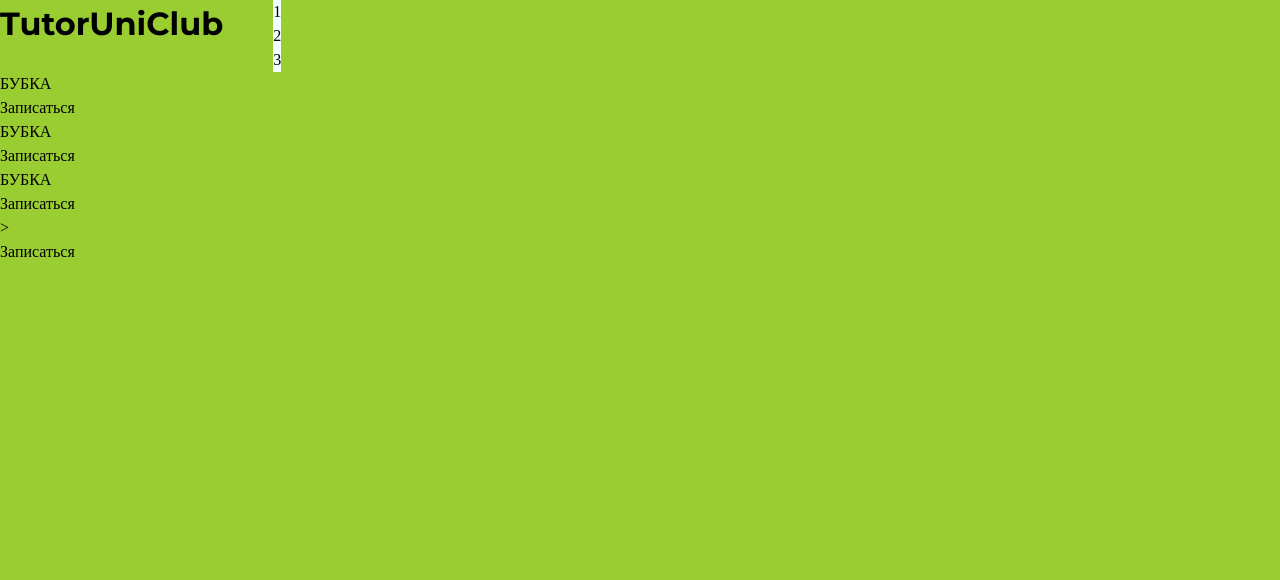
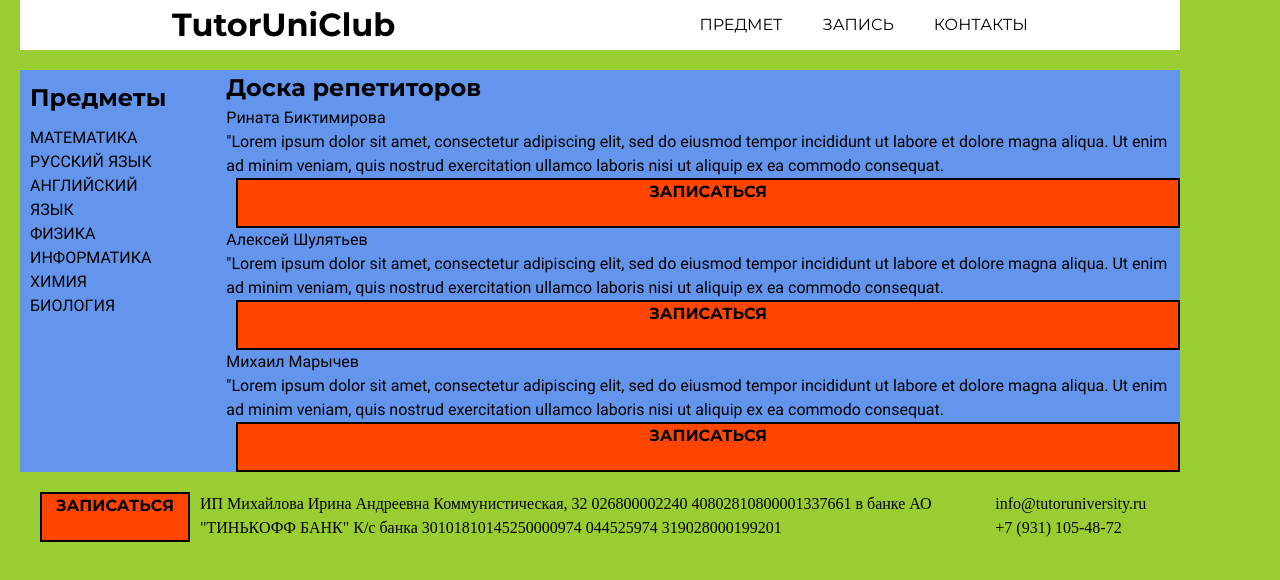
Before and after one commit to ShuliatevAl/TutorUni_club, a website built with webpack: page src/index.html in a window 1280 px wide. Built offline with nearby package versions, Linux system fonts and the light colour scheme; files whose address does not match are found by name.

Commit message:
layout start

```diff
--- a/src/index.html
+++ b/src/index.html
@@ -11,64 +11,109 @@
 <body>
     <div class="_container">
         <header class="header">
-            <h1 class="header__title">TutorUniClub</h1>
+            <h1 class="header__title title">TutorUniClub</h1>
             <nav class="header__nav">
-                <ul class="nav_menu">
-                    <li>1</li>
-                    <li>2</li>
-                    <li>3</li>
+                <ul class="header__menu">
+                    <li class="header__menu-item">
+                        <a class="link">Предмет</a>
+                    </li>
+                    <li class="header__menu-item">
+                        <a class="link">Запись</a>
+                    </li>
+                    <li class="header__menu-item">
+                        <a class="link">Контакты</a>
+                    </li>
                 </ul>
             </nav>
         </header>
     </div>
 
 
-    <main>
-        <div class="_container">
-            <div class="subjects">
-                <h2 class="subjects__title">
-                    <ul class="subjects__list">
-                        <li></li>
-                    </ul>
-            </div>
-        </div>
-        <div class="_container">
-            <div class="cards">
-                <h2 class="cards__title">
 
+    <div class="_container">
+        <main class="index">
+            <div class="index-item subjects">
+                <h2 class="subjects__title title">
+                    Предметы
                 </h2>
-                <ul class="cards__list">
-                    <li>
-                        <span>БУБКА</span>
-                        <p></p>
-                        <a class="button">Записаться</a>
+                <ul class="subjects__list">
+                    <li class="subjects__item_major">
+                        <a class="subjects__link link">Математика</a>
                     </li>
-                    <li>
-                        <span>БУБКА</span>
-                        <p></p>
-                        <a class="button">Записаться</a>
+                    <li class="subjects__item_major">
+                        <a class="subjects__link link">Русский язык</a>
                     </li>
-                    <li>
-                        <span>БУБКА</span>
-                        <p></p>
-                        <a class="button">Записаться</a>
+                    <li class="subjects__item">
+                        <a class="subjects__link link">Английский язык</a>
+                    </li>
+                    <li class="subjects__item">
+                        <a class="subjects__link link">Физика</a>
+                    </li>
+                    <li class="subjects__item">
+                        <a class="subjects__link link">Информатика</a>
+                    </li>
+                    <li class="subjects__item">
+                        <a class="subjects__link link">Химия</a>
+                    </li>
+                    <li class="subjects__item">
+                        <a class="subjects__link link">Биология</a>
                     </li>
                 </ul>
             </div>
+            <div class="index-item cards">
+                <h2 class="cards__title title">
+                    Доска репетиторов
+                </h2>
+                <ul class="cards__list">
+                    <li class="cards__item person-card">
+                        <span class="person-card__name">Рината</span>
+                        <span class="person-card__surname">Биктимирова</span>
+                        <p class="person-card__description">"Lorem ipsum dolor sit amet, consectetur adipiscing elit,
+                            sed do eiusmod tempor incididunt ut labore et dolore magna aliqua. Ut enim ad minim veniam,
+                            quis nostrud exercitation ullamco laboris nisi ut aliquip ex ea commodo consequat.</p>
+                        <a class="person-card__button button">Записаться</a>
+                    </li>
+                    <li class="cards__item person-card">
+                        <span class="person-card__name">Алексей</span>
+                        <span class="person-card__surname">Шулятьев</span>
+                        <p class="person-card__description">"Lorem ipsum dolor sit amet, consectetur adipiscing elit,
+                            sed do eiusmod tempor incididunt ut labore et dolore magna aliqua. Ut enim ad minim veniam,
+                            quis nostrud exercitation ullamco laboris nisi ut aliquip ex ea commodo consequat.</p>
+                        <a class="person-card__button button">Записаться</a>
+                    </li>
+                    <li class="cards__item person-card">
+                        <span class="person-card__name">Михаил</span>
+                        <span class="person-card__surname">Марычев</span>
+                        <p class="person-card__description">"Lorem ipsum dolor sit amet, consectetur adipiscing elit,
+                            sed do eiusmod tempor incididunt ut labore et dolore magna aliqua. Ut enim ad minim veniam,
+                            quis nostrud exercitation ullamco laboris nisi ut aliquip ex ea commodo consequat.</p>
+                        <a class="person-card__button button">Записаться</a>
+                    </li>
+                </ul>
+            </div>
+        </main>
+    </div>
 
-        </div>>
-    </main>
     <div class="_container">
         <footer class="footer">
-            <img class="footer__logo">
             <a class=" footer__button button">Записаться</a>
             <div class="footer__info">
-                <span></span>
+                <span class="info-item__name">ИП Михайлова Ирина Андреевна</span>
+                <span class="info-item__adress">Коммунистическая, 32</span>
+                <span class="info-item__inn">026800002240</span>
+                <span class="info-item__bank-account">40802810800001337661 в банке АО "ТИНЬКОФФ БАНК"</span>
+                <span class="info-item__bank">К/с банка 30101810145250000974</span>
+                <span class="info-item__inn">044525974</span>
+                <span class="info-item__ogrn">319028000199201</span>
+            </div>
+            <div class="footer__contacts">
+                <span class="contacts__mail">info@tutoruniversity.ru</span>
+                <span class="contacts__tel">+7 (931) 105-48-72</span>
             </div>
             <div class="footer__social">
-                <a class="social__link" href="#" title="ВК" target="_blank"></a>
-                <a class="social__link" href="#" title="Instagram" target="_blank"></a>
-                <a class="social__link" href="#" title="Telegram" target="_blank"></a>
+                <a class="social__link link" href="#" title="VK" target="_blank"></a>
+                <a class="social__link link" href="#" title="Instagram" target="_blank"></a>
+                <a class="social__link link" href="#" title="Telegram" target="_blank"></a>
             </div>
         </footer>
     </div>
--- a/src/index.scss
+++ b/src/index.scss
@@ -1 +1 @@
-@import 'style/nullstyle', 'style/fonts', 'style/variables', 'style/style';
+@import 'style/nullstyle', 'style/fonts', 'style/variables', 'style/globalstyles', 'style/style';
--- /dev/null
+++ b/src/style/_globalstyles.scss
@@ -0,0 +1,75 @@
+._container {
+    max-width: $maxWidth;
+    width: 100%;
+
+    margin: 0 auto;
+    padding: 0 20px;
+}
+
+.visually-hidden {
+    position: absolute;
+    overflow: hidden;
+    clip: rect(0 0 0 0);
+    height: 1px;
+    width: 1px;
+    margin: -1px;
+    padding: 0;
+    border: 0;
+}
+
+html,
+body {
+    height: 100%;
+}
+
+body {
+    display: flex;
+    flex-direction: column;
+}
+
+a {
+    display: inline-block;
+
+    text-decoration: none;
+    vertical-align: center;
+    color: inherit;
+
+    cursor: pointer;
+}
+
+.title {
+    font-family: 'Montserrat';
+}
+
+.link {
+    text-transform: uppercase;
+
+    &:hover {
+        color: orange;
+    }
+}
+
+.button {
+    width: 100%;
+    min-width: 150px;
+    height: 50px;
+
+    display: inline-block;
+
+    margin: auto 10px;
+
+    border: 2px solid black;
+    background-color: orangered;
+
+    font-family: 'Montserrat';
+    font-weight: bold;
+
+    text-transform: uppercase;
+    text-align: center;
+    //vertical-align: middle;
+
+    &:hover,
+    &:active {
+        background-color: orange;
+    }
+}
--- a/src/style/_style.scss
+++ b/src/style/_style.scss
@@ -1,17 +1,74 @@
 body {
+    max-width: 1200px;
+
     background-color: $back;
 }
 
-header {
+
+.header {
+    height: 50px;
+
     display: flex;
-    flex-direction: row;
+    justify-content: space-around;
+    align-items: center;
+
+    font-family: 'Montserrat';
+
+    background-color: #fff;
+
+    &__title {
+        margin: auto 30px;
+    }
+
+    &__nav {
+        margin: auto 10px;
+    }
+
+    &__menu {
+        display: flex;
+
+        &-item {
+            margin: auto 20px;
+        }
+    }
 }
 
-nav {
-    background-color: azure;
-    margin-left: 50px;
+.index {
+    margin: 20px 0;
+
+    display: flex;
+    justify-content: space-around;
+    align-items: flex-start;
+
+    font-family: 'Roboto';
+
+    background-color: cornflowerblue;
+
+    &-item {
+        margin: 0 10px;
+
+        &:nth-of-type(even) {
+            margin-left: 50px;
+        }
+    }
 }
 
-h1 {
-    font-family: 'Montserrat';
+.subjects {
+    &__title {
+        margin: 10px auto;
+    }
 }
+
+.footer {
+    display: flex;
+    justify-content: space-around;
+    align-items: flex-start;
+
+    &:nth-child(n) {
+        margin: 0 10px;
+    }
+
+    &__button {
+        max-width: 150px;
+    }
+}
--- a/src/style/_variables.scss
+++ b/src/style/_variables.scss
@@ -1,3 +1,6 @@
+$maxWidth: 1240px;
+$minWidth: 320px;
+
 // Colors
 
 $back: yellowgreen;
```
